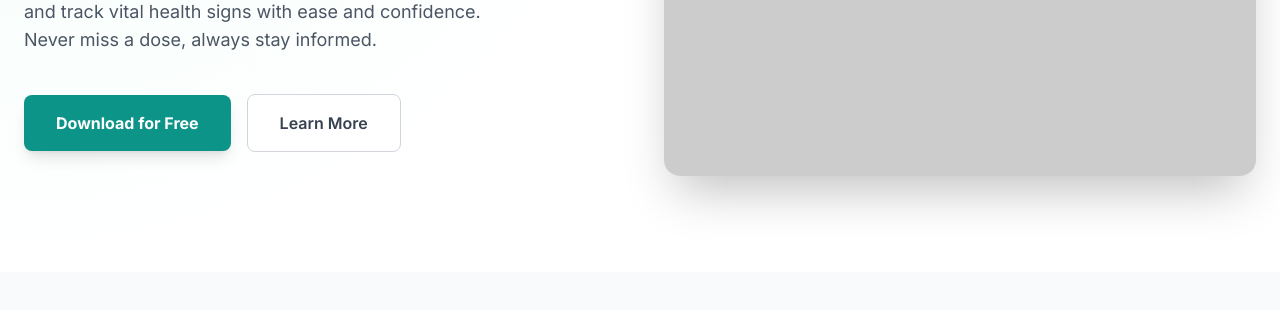
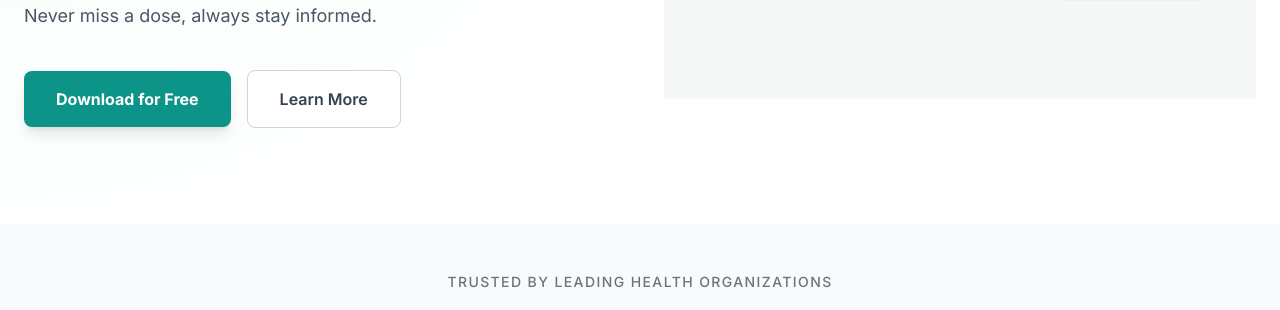
Before and after one commit to shriramdawange/healix, a plain HTML site: page index.html in a window 1280 px wide. Shown: the part 458-768 px from the top of the page. Drawn offline with nearby package versions, Linux system fonts and the light colour scheme; placeholder pictures from the web are drawn by us.

Commit message:
Update index.html

```diff
--- a/index.html
+++ b/index.html
@@ -82,7 +82,7 @@
                     </div>
                 </div>
                 <div class="hidden md:block">
-                    <img src="https://placehold.co/1000x800/e0f2f1/CCCCCC?text=Healix+App+UI" alt="Healix App Interface" class="mx-auto rounded-2xl shadow-2xl" onerror="this.onerror=null;this.src='https://placehold.co/1000x800/FFFFFF/CCCCCC?text=App+Screenshot';">
+                    <img src="/healix.png">
                 </div>
             </div>
         </section>
```
